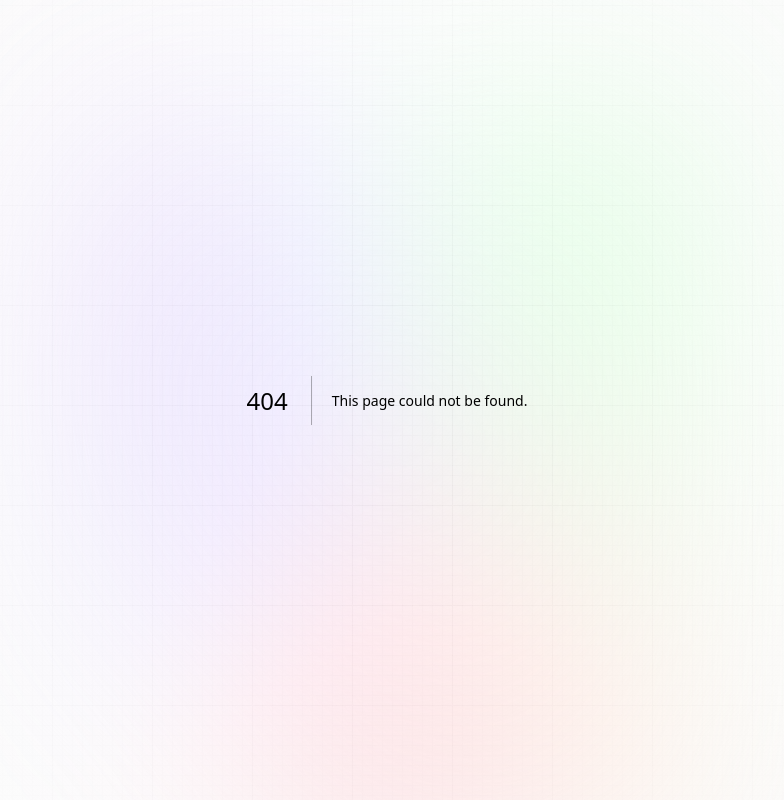
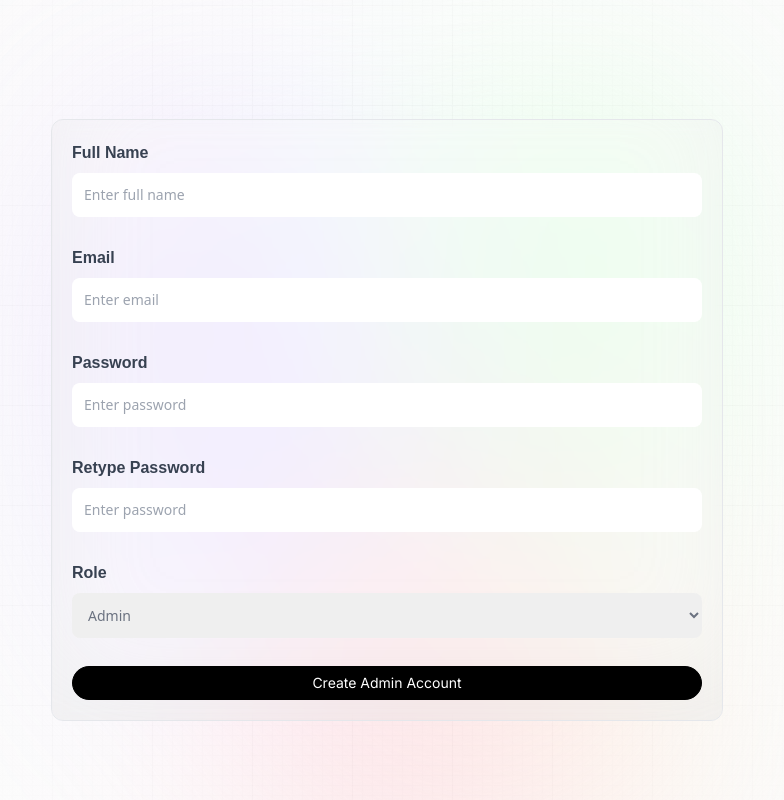
Before and after one commit to Merckerk/rtams-next, a Next.js app: page /create-admin in a window 1280 px wide. Before the commit this address had no page. Shown: the whole page, without its empty margins (253-1037 px from the left). Built offline with nearby package versions, Linux system fonts and the light colour scheme.

Commit message:
feat: user model, create user route

```diff
--- /dev/null
+++ b/app/api/users/create/route.js
@@ -0,0 +1,45 @@
+import { connectToDB } from "@utils/database";
+import User from "@models/userModel";
+import bcryptjs from "bcryptjs";
+
+connectToDB();
+
+export const POST = async (req, res) => {
+  try {
+    const reqBody = await req.json();
+    const { username, email, password, isAdmin } = reqBody;
+
+    console.log(reqBody);
+
+    //Check if user exist
+    const user = await User.findOne({ email });
+
+    if (user) {
+      return new Response("User email already exist", { status: 400 });
+    }
+
+    //hash password
+    const salt = await bcryptjs.genSalt(10);
+    const hashedPassword = await bcryptjs.hash(password, salt);
+
+    //create user
+    const newUser = new User({
+        username,
+        email,
+        password: hashedPassword,
+        isAdmin
+    });
+
+    const savedUser = await newUser.save();
+    console.log(savedUser); //delete in production
+
+    if(newUser.isAdmin){
+        return new Response('Successfully created admin',{status :201});
+    }
+    return new Response('Successfully created user',{status :201});
+
+  } catch (error) {
+    console.log(error);
+    return new Response("Failed to Create admin account", { status: 500 });
+  }
+};
--- /dev/null
+++ b/app/create-admin/page.jsx
@@ -0,0 +1,89 @@
+const CreateAdmin = () => {
+  return (
+    <div className="w-full h-screen flex items-center justify-center">
+      <form className="mt-10 w-full max-w-2xl flex flex-col gap-7 glassmorphism">
+        <div className="form-group">
+          <label>
+            <span className="font-satoshi font-semibold text-base text-gray-700">
+              Full Name
+            </span>
+            <input
+              type="text"
+              id="fullName"
+              name="fullName"
+              placeholder="Enter full name"
+              className="form_input"
+              required
+            />
+          </label>
+        </div>
+        <div className="form-group">
+          <label>
+            <span className="font-satoshi font-semibold text-base text-gray-700">
+              Email
+            </span>
+            <input
+              type="email"
+              id="email"
+              name="email"
+              placeholder="Enter email"
+              className="form_input"
+              required
+            />
+          </label>
+        </div>
+        <div className="form-group">
+          <label>
+            <span className="font-satoshi font-semibold text-base text-gray-700">
+              Password
+            </span>
+            <input
+              type="password"
+              id="password"
+              name="password"
+              placeholder="Enter password"
+              className="form_input"
+              required
+            />
+          </label>
+        </div>
+        <div className="form-group">
+          <label>
+            <span className="font-satoshi font-semibold text-base text-gray-700">
+              Retype Password
+            </span>
+            <input
+              type="password"
+              id="repassword"
+              name="repassword"
+              placeholder="Enter password"
+              className="form_input"
+              required
+            />
+          </label>
+        </div>
+        <div className="form-group">
+          <label>
+            <span className="font-satoshi font-semibold text-base text-gray-700">
+              Role
+            </span>
+            <select
+              id="role"
+              name="role"
+              className="form_input"
+              required
+            >
+              <option value="admin">Admin</option>
+              <option value="staff">Staff</option>
+            </select>
+          </label>
+        </div>
+        <button type="submit" className="black_btn">
+          Create Admin Account
+        </button>
+      </form>
+    </div>
+  );
+};
+
+export default CreateAdmin;
--- /dev/null
+++ b/models/userModel.js
@@ -0,0 +1,34 @@
+import mongoose, {Schema, model, models} from "mongoose";
+
+const userSchema = new Schema({   //will be stored in an admin table
+  username: {
+    type: String,
+    required: [true, "Please provide a username"],
+    unique: true,
+  },
+  email: {
+    type: String,
+    required: [true, "Please provide an email"],
+    unique: true,
+  },
+  password: {
+    type: String,
+    required: [true, "Please provide a password"],
+  },
+  isVerified: {
+    type: Boolean,
+    dafault: false,
+  },
+  isAdmin: {
+    type: Boolean,
+    default: false,
+  },
+  forgotPasswordToken: String,
+  forgotPasswordTokenExpiry: Date,
+  verifyToken: String,
+  verifyTokenExpiry: Date,
+});
+
+const User = models.users || model("users", userSchema);
+
+export default User
```
Also changed, not shown: models/adminUserModel.js (deleted, +0 -26 lines).
